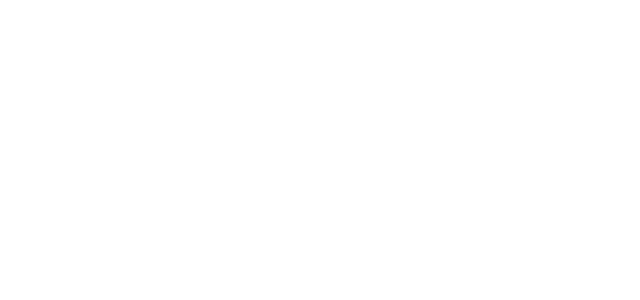
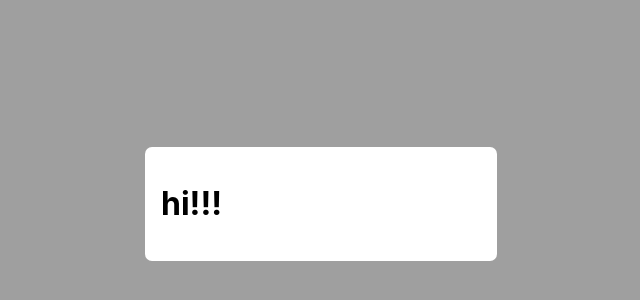
Before and after one commit to EnoshTsur/dorin-fullstack, a React (Create React App) app in the folder client/: page / in a window 1280 px wide. Shown: the part 196-496 px from the top of the page, without its empty margins (319-959 px from the left). Built offline with nearby package versions, Linux system fonts and the light colour scheme.

Commit message:
login popup

```diff
--- a/client/src/App.tsx
+++ b/client/src/App.tsx
@@ -1,5 +1,6 @@
 import React from 'react'
 import { ICustomer, IAdmin, } from './model/user'
+import LoginPopup from './components/LoginPopup/LoginPopup'
 
 interface Props {
     user: ICustomer | IAdmin,
@@ -12,6 +13,7 @@ export const App: React.FC<Props> = ({ user, setUser, accessToken, setAccessToke
 
     return (
     <div>
+        <LoginPopup />
    </div>
   );
 }
--- /dev/null
+++ b/client/src/components/Dialog/Backdrop.tsx
@@ -0,0 +1,21 @@
+import React from 'react'
+
+const style: { [key: string]: string, } = {
+    width: '100%',
+    height: '100%',
+    position: 'fixed',
+    zIndex: '1',
+    left: '0',
+    top: '0',
+    background: 'rgba(65, 65, 65, 0.5)',
+}
+
+interface Props {
+    show: boolean,
+    onClick?: () => void
+}
+
+const Backdrop: React.FC<Props> = ({ show, onClick, }) =>
+    show && <div style={style} onClick={onClick}></div>
+
+export default Backdrop
--- /dev/null
+++ b/client/src/components/Dialog/Dialog.tsx
@@ -0,0 +1,16 @@
+import React from 'react'
+import Backdrop from './Backdrop'
+
+interface Props {
+    show: boolean,
+    onClick?: () => void,
+    children: any
+}
+
+const Dialog: React.FC<Props> = ({ show, onClick, children, }) =>
+    <>
+        <Backdrop show={show} onClick={onClick} />
+        { children }
+    </>
+
+export default Dialog
--- /dev/null
+++ b/client/src/components/LoginPopup/LoginPopup.tsx
@@ -0,0 +1,30 @@
+import React from 'react'
+import Dialog from '../Dialog/Dialog'
+
+const LoginPopup: React.FC = () => {
+
+    const [isOpen, setOpen, ] = React.useState<boolean>(true)
+
+    return (
+        <Dialog show={isOpen}>
+
+            <div style={{
+                position: 'fixed',
+                top: '50%',
+                left: '50%',
+                width: '20rem',
+                transform: 'translate(-50%, -50%)',
+                borderRadius: '7px',
+                backgroundColor: 'white',
+                padding: '1rem',
+                zIndex: 999
+                }}>
+                <h1> hi!!! </h1>
+            </div>
+
+        </Dialog>
+    )
+
+}
+
+export default LoginPopup
```
